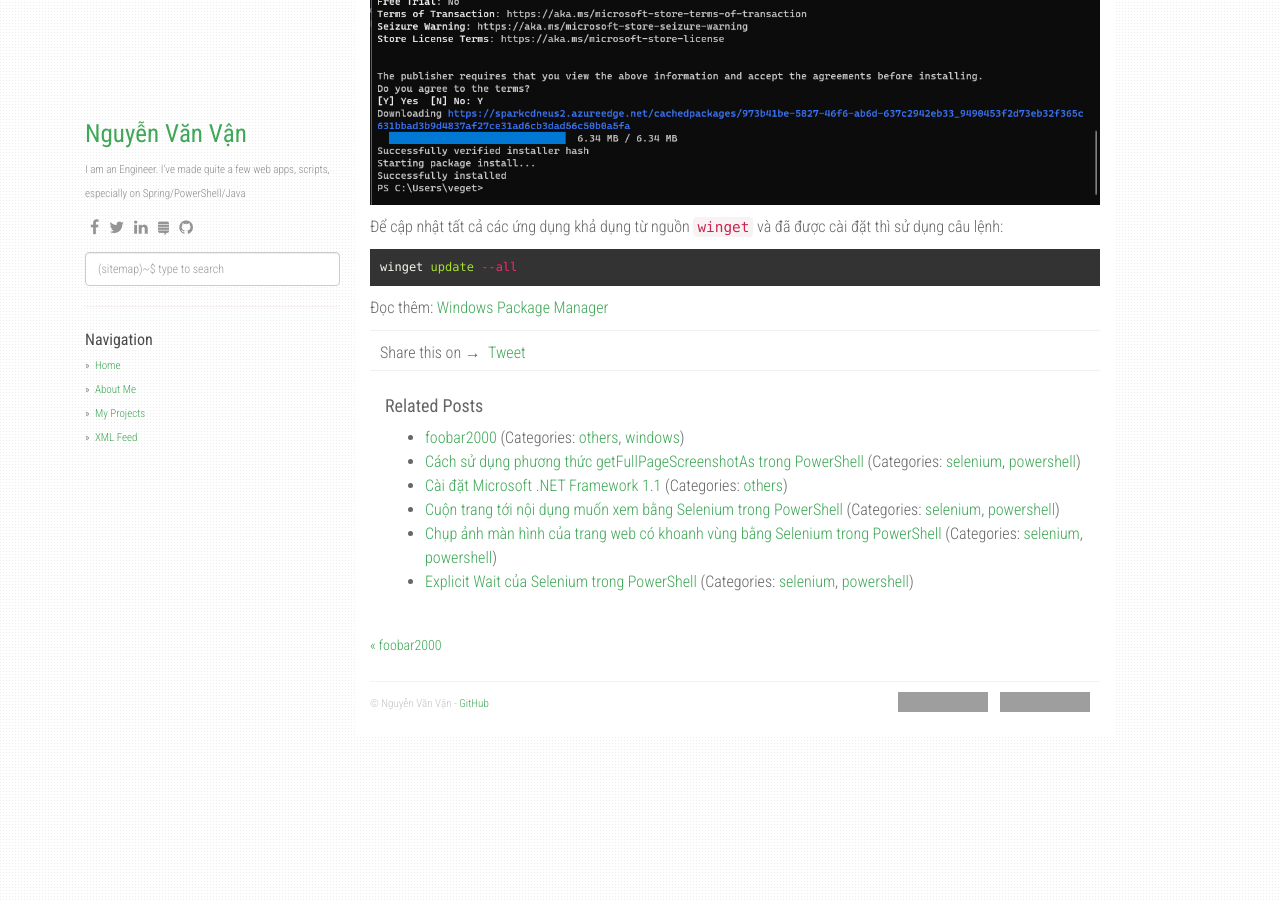
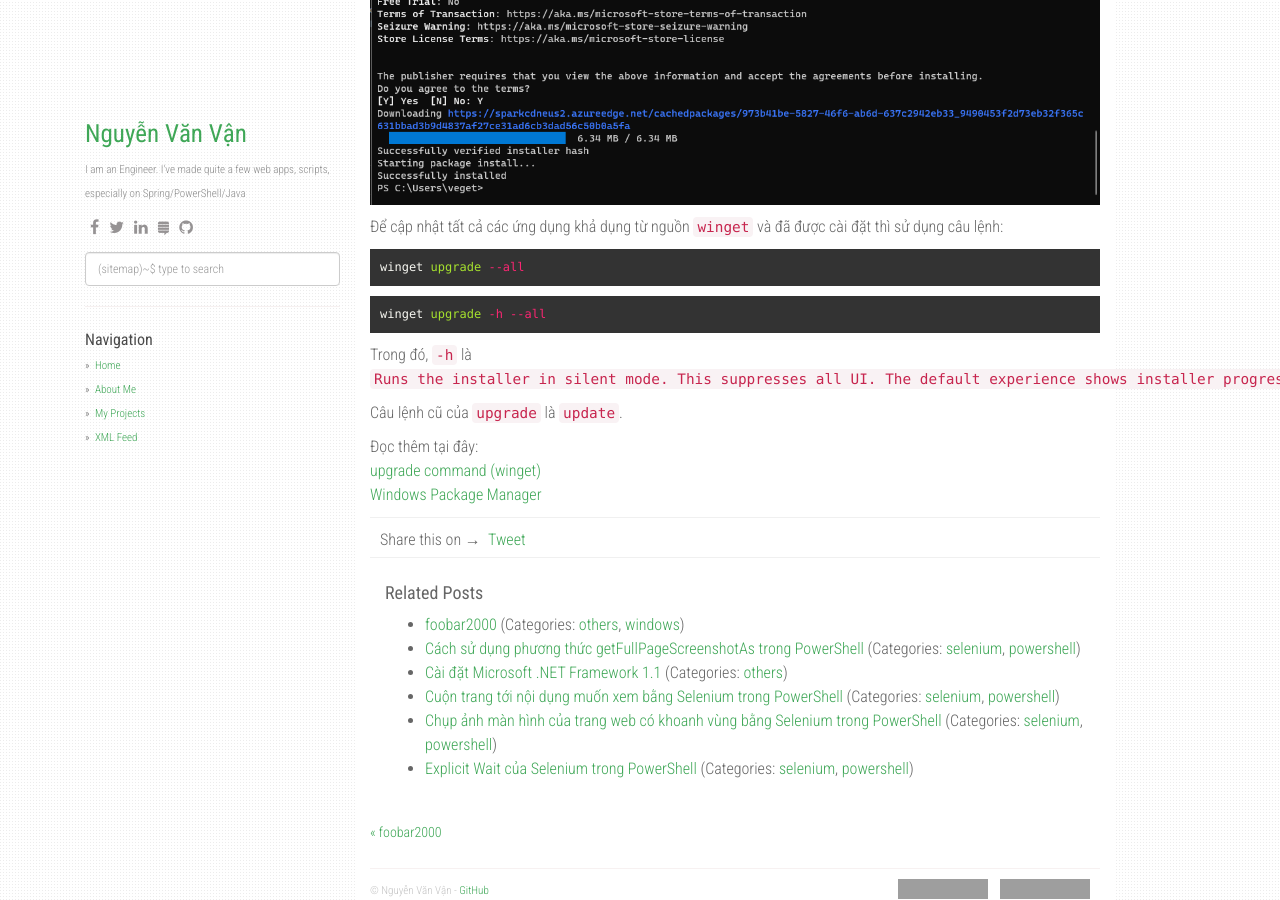
Before and after one commit to vegetaz/vegetaz.github.io, a Jekyll site: the page built from _posts/2023/07/2023-07-15-winget.markdown, in a window 1280 px wide and 900 px high, scrolled down 1291 px. Built offline with Jekyll 4.4.1, drawn with Linux system fonts in a browser that asks for light colours; nearby versions of some CDN libraries; comment, search, counter and statistics services are not loaded; some of the changed text lies outside the part shown; grey boxes are pictures that could not be loaded.

Commit message:
winget upgrade -h --all

````diff
--- a/_posts/2023/07/2023-07-15-winget.markdown
+++ b/_posts/2023/07/2023-07-15-winget.markdown
@@ -14,9 +14,9 @@ Winget ra mắt lần đầu tiên với tư cách là một công cụ xem trư
 [Windows Terminal](https://apps.microsoft.com/store/detail/windows-terminal/9N0DX20HK701)
 
 ### Sử dụng
-Lần đầu sử dụng thì mở Windows Terminal lên, nhập vào đoạn mã dưới đây để cập nhật `winget`.
+Lần đầu sử dụng thì mở `Windows Terminal` lên, nhập vào đoạn mã dưới đây để cập nhật `winget`.
 ```powershell
-winget update
+winget upgrade
 ```
 
 Để cài mới ứng dụng bằng `winget`, sử dụng câu lệnh:
@@ -48,7 +48,15 @@ winget install -e --id XP9KHM4BK9FZ7Q
 
 Để cập nhật tất cả các ứng dụng khả dụng từ nguồn `winget` và đã được cài đặt thì sử dụng câu lệnh:
 ```powershell
-winget update --all
+winget upgrade --all
 ```
+```powershell
+winget upgrade -h --all
+```
+Trong đó, `-h` là `Runs the installer in silent mode. This suppresses all UI. The default experience shows installer progress.`.
 
-Đọc thêm: [Windows Package Manager](https://learn.microsoft.com/en-us/windows/package-manager/)
+Câu lệnh cũ của `upgrade` là `update`.
+
+Đọc thêm tại đây:
+[upgrade command (winget)](https://learn.microsoft.com/en-us/windows/package-manager/winget/upgrade)
+[Windows Package Manager](https://learn.microsoft.com/en-us/windows/package-manager/)
````
